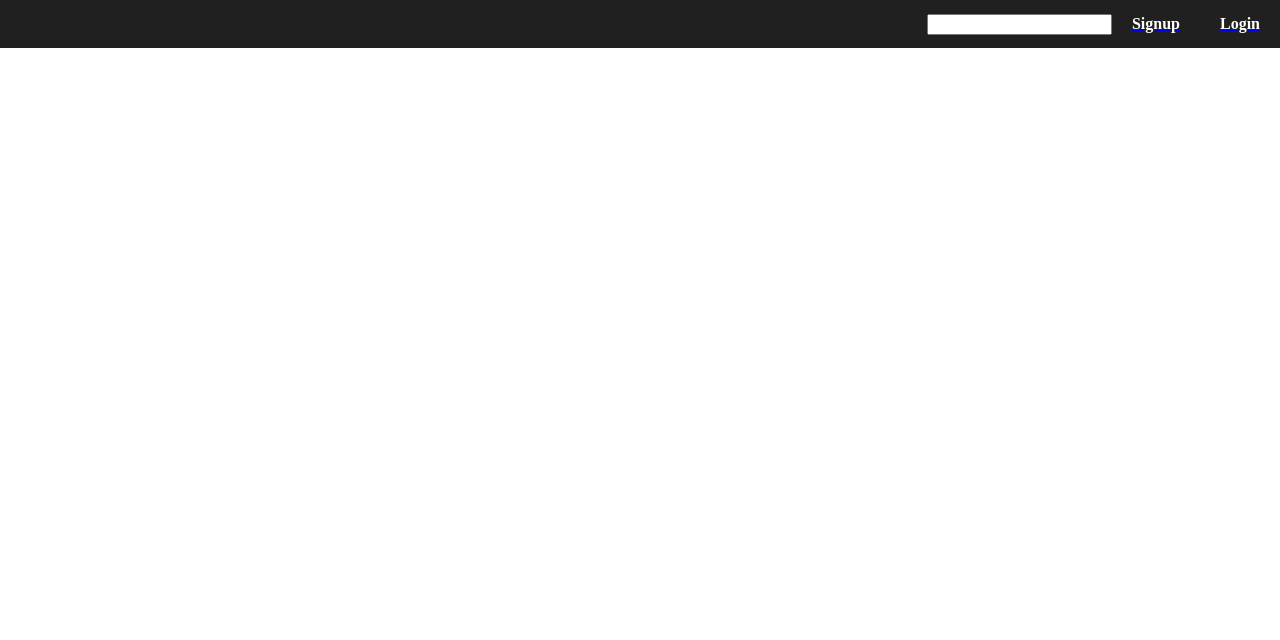
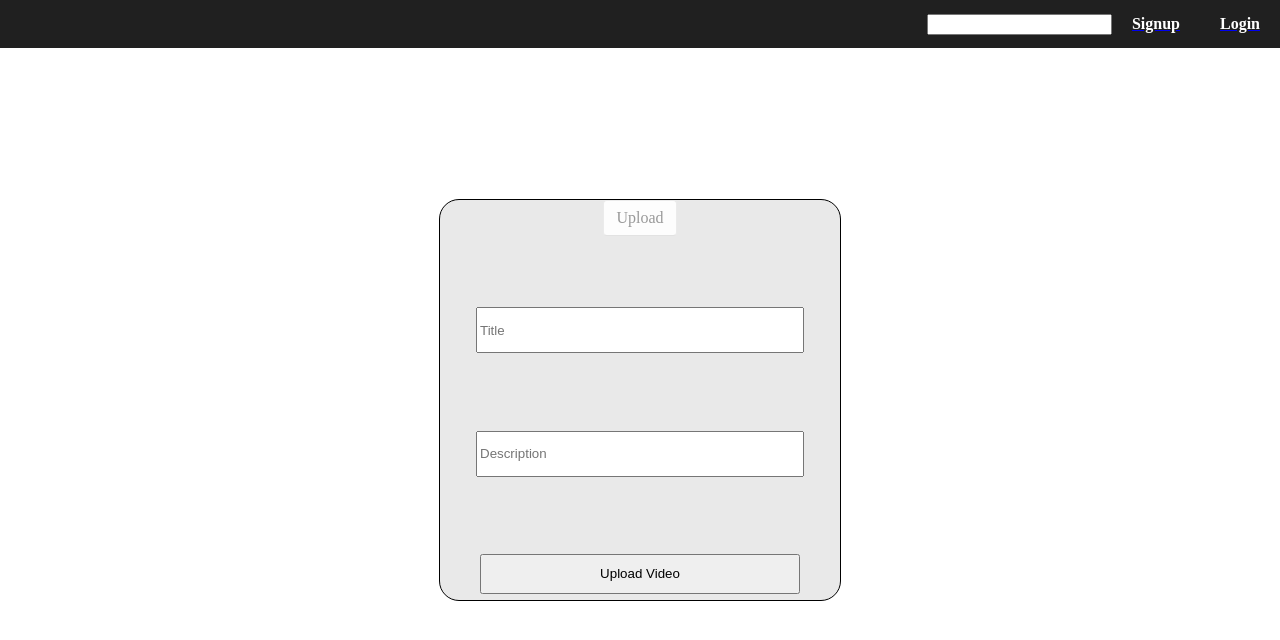
Before and after one commit to zensen6/videoPlayer, a React (Create React App) app in the folder client/: page /upload in a window 1280 px wide. Before the commit this address had no page. Shown: the top 640 px of the page. Built offline with nearby package versions, Linux system fonts and the light colour scheme.

Commit message:
file upload

```diff
--- a/client/src/App.js
+++ b/client/src/App.js
@@ -4,6 +4,7 @@ import Header from './components/header';
 import Signup from './components/signup';
 import Login from './components/login';
 import Logout from './components/logout';
+import Upload from './components/upload';
 import { useState } from 'react';
 import { BrowserRouter, Routes, Route, Link } from 'react-router-dom';
 import './styles/app.scss';
@@ -22,6 +23,7 @@ function App() {
 				<Route path="/signup" element={<Signup />} />
 				<Route path="/login" element={<Login sessionStorage={sessionStorage} />} />
 				<Route path="/logout" element={<Logout sessionStorage={sessionStorage} />} />
+				<Route path="/upload" element={<Upload sessionStorage={sessionStorage} />} />
 				<Route
 					path="/"
 					element={<Form text={text} stateText={stateText} user={user} stateUser={stateUser} />}
--- a/client/src/components/header.js
+++ b/client/src/components/header.js
@@ -10,9 +10,16 @@ const Header = ({ loggedIn, sessionStorage }) => {
 							<input />
 						</form>
 					</div>
-					<Link to="/logout">
-						<span className="header_text">Logout</span>
-					</Link>
+					<div className="header_little">
+						<Link to="/logout">
+							<span className="header_text">Logout</span>
+						</Link>
+					</div>
+					<div className="header_little">
+						<Link to="/upload">
+							<span className="header_text">upload</span>
+						</Link>
+					</div>
 				</div>
 			) : (
 				<div className="log_sign">
--- /dev/null
+++ b/client/src/components/upload.js
@@ -0,0 +1,76 @@
+import axios from 'axios';
+import { useRef } from 'react';
+
+const Upload = ({ sessionStorage }) => {
+	const fileRef = useRef(null);
+	const titleRef = useRef(null);
+	const desRef = useRef(null);
+	const uploadsubmit = (e) => {
+		e.preventDefault();
+		console.log(fileRef.current.files[0]);
+		let frm = new FormData();
+		frm.append('video', fileRef.current.files[0]);
+		frm.append('user_id', sessionStorage.getItem('loginId'));
+		frm.append('title', titleRef.current.value);
+		frm.append('description', desRef.current.value);
+		const data = {
+			user_id: sessionStorage.getItem('loginId'),
+			fileContent: frm,
+			title: titleRef.current.value,
+			description: desRef.current.value
+		};
+		console.log(data);
+		axios
+			.post('/api/video/uploadVideo', frm, {
+				headers: {
+					'Content-Type': 'multipart/form-data'
+				}
+			})
+			.then(function(res) {
+				console.log(res.data);
+			})
+			.catch(function(err) {
+				console.log(err.response.data.error);
+			});
+	};
+
+	return (
+		<div className="SubmitForm">
+			<form method="post" enctype="multipart/form-data">
+				<div class="filebox">
+					<label for="ex_file">Upload</label>
+					<input
+						className="UPLOADFILE"
+						type="file"
+						id="video"
+						name="video"
+						accept="video/*"
+						required
+						id="ex_file"
+						ref={fileRef}
+					/>
+				</div>
+				<input
+					className="UPLOADINPUT"
+					placeholder="Title"
+					required
+					type="text"
+					name="title"
+					maxlength="80"
+					ref={titleRef}
+				/>
+				<input
+					className="UPLOADINPUT"
+					placeholder="Description"
+					required
+					type="text"
+					name="description"
+					ref={desRef}
+				/>
+				<input className="UPLOADINPUT" type="submit" value="Upload Video" onClick={uploadsubmit} />
+			</form>
+		</div>
+	);
+};
+
+export default Upload;
--- a/client/src/styles/components.scss
+++ b/client/src/styles/components.scss
@@ -85,3 +85,36 @@
 	width: 80%;
 	height: 10%;
 }
+
+.UPLOADINPUT {
+	margin-top: 6px;
+	margin-bottom: 6px;
+	width: 80%;
+	height: 10%;
+}
+
+.filebox label {
+	display: inline-block;
+	padding: .5em .75em;
+	color: #999;
+	font-size: inherit;
+	line-height: normal;
+	vertical-align: middle;
+	background-color: #fdfdfd;
+	cursor: pointer;
+	border: 1px solid #ebebeb;
+	border-bottom-color: #e2e2e2;
+	border-radius: .25em;
+}
+.filebox input[type="file"] {
+	/* 파일 필드 숨기기 */
+	position: absolute;
+	margin-top: 9px;
+	width: 1px;
+	height: 1px;
+	padding: 0;
+	margin: -1px;
+	overflow: hidden;
+	clip: rect(0, 0, 0, 0);
+	border: 0;
+}
--- a/package.json
+++ b/package.json
@@ -10,7 +10,9 @@
 	"author": "",
 	"license": "ISC",
 	"dependencies": {
+		"@types/cors": "^2.8.12",
 		"@types/express-session": "^1.17.4",
+		"@types/multer": "^1.4.7",
 		"connect-mongo": "^4.6.0",
 		"cors": "^2.8.5",
 		"create-react-app": "^5.0.0",
@@ -19,6 +21,7 @@
 		"express-session": "^1.17.2",
 		"mongoose": "^5.13.8",
 		"morgan": "^1.10.0",
+		"multer": "^1.4.4",
 		"ts-logger": "^0.1.5"
 	},
 	"devDependencies": {
```
Also changed, not shown: 4 other files (tests, documents, lock files or other folders).
